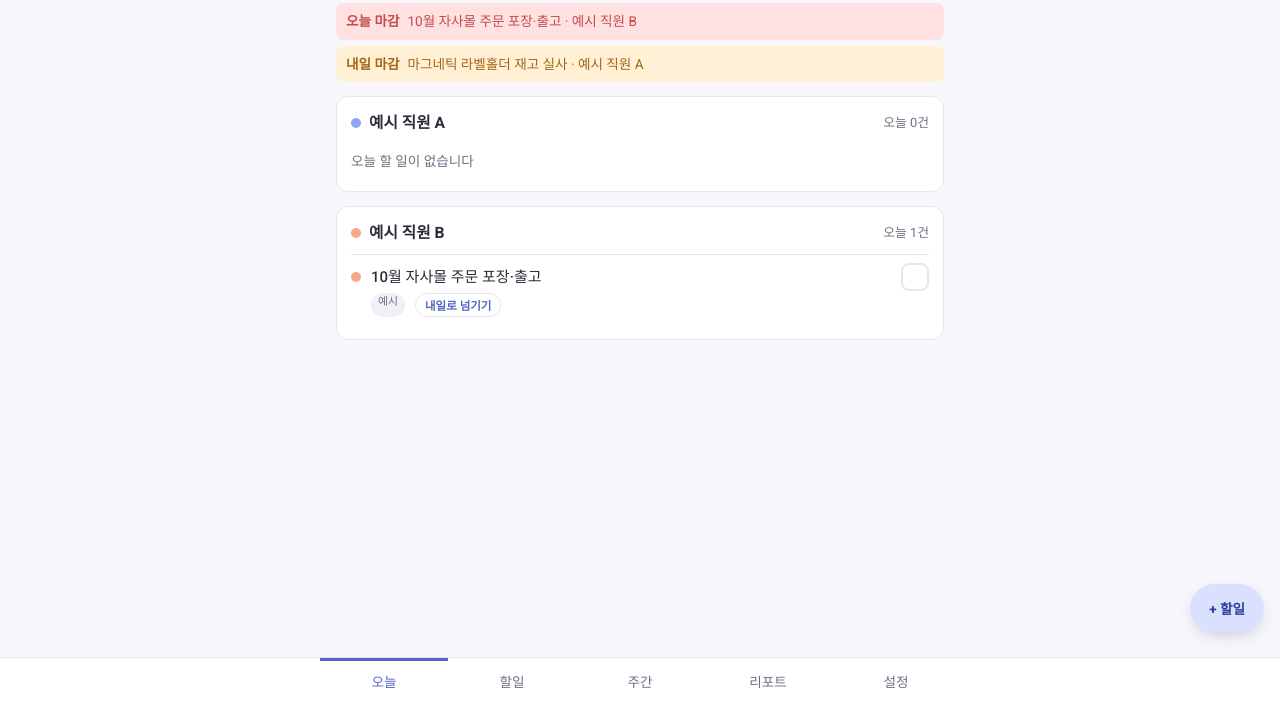
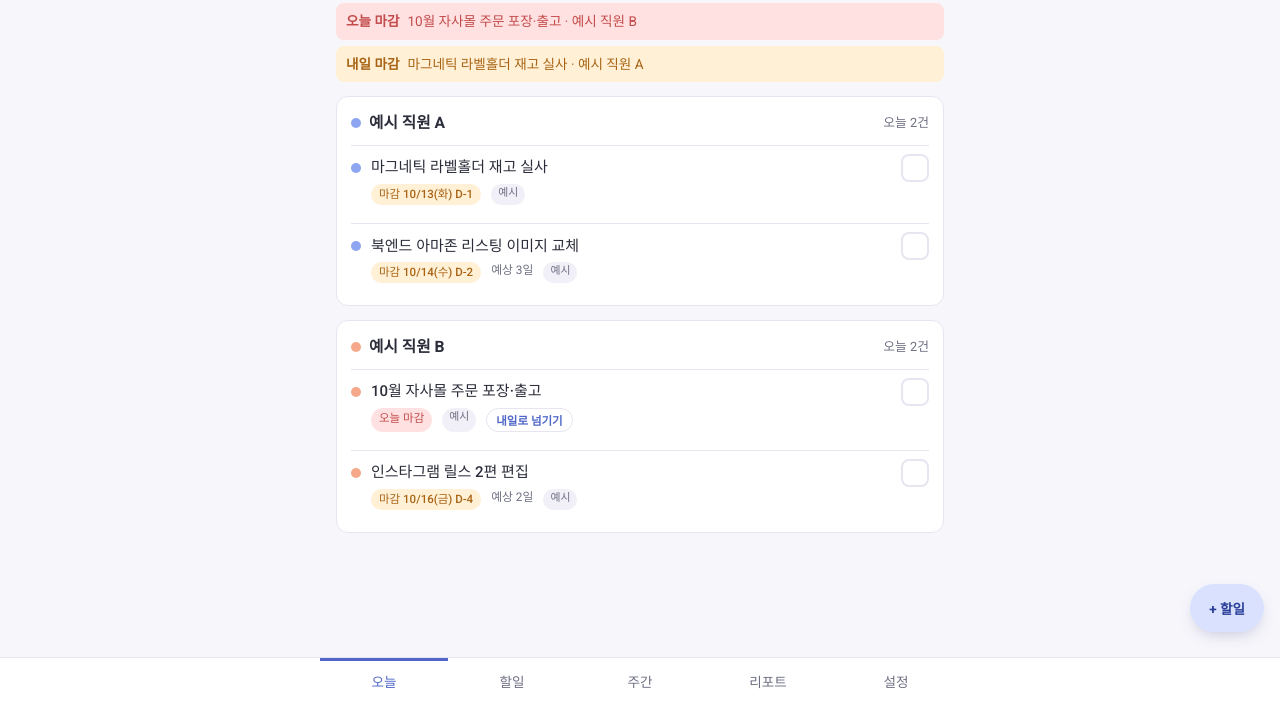
Before and after one commit to baekman030802/lf-team-tasks, a website: page www/index.html in a window 1280 px wide. Shown: the part 96-800 px from the top of the page. Drawn offline with Linux system fonts and the light colour scheme.

Commit message:
Add files via upload

```diff
--- a/www/index.html
+++ b/www/index.html
@@ -504,12 +504,12 @@ function renderToday(sc){
   // per employee: tasks whose days include today, plus unfinished ones whose planned days already ended
   $('todayList').innerHTML=S.emps.length?S.emps.map(e=>{
     const c=colorOf(e);
-    // 오늘 마감인 일만 (사용자 요청). 완료한 것도 체크된 채로 남김
-    const list=S.tasks.filter(x=>has(x,e.id)&&!x.rep&&!x.ongoing&&x.due===t).sort((a,b)=>(num(a.prog)>=100)-(num(b.prog)>=100)||(a.time||'99').localeCompare(b.time||'99')||b.pri-a.pri);
+    // 오늘 마감 + 오늘이 기간(시작~마감) 안에 있는 일 (2026-10-12 사용자 요청)
+    const list=S.tasks.filter(x=>has(x,e.id)&&!x.rep&&!x.ongoing&&(x.due===t||(x.start<=t&&x.due>t&&(num(x.prog)<100||x.doneAt===t)))).sort((a,b)=>(num(a.prog)>=100)-(num(b.prog)>=100)||a.due.localeCompare(b.due)||(a.time||'99').localeCompare(b.time||'99')||b.pri-a.pri);
     const ids=list.filter(x=>num(x.prog)<100).map(x=>x.id);
     const rows=list.map(k=>{const dn=num(k.prog)>=100,est=estD(k),oth=withOthers(k,e.id);
       return `<div class="slice ${dn?'done':''}" data-edit="${k.id}"><span class="dot" style="--c:${c}"></span><span class="t">${esc(k.title)}</span>${cbx(k)}
-        <span class="sub">${k.time?`<span class="pill p-acc">${k.time}</span>`:''}${k.pri===3?'<span class="pill p-bad">매우 중요</span>':''}${est>1?`<span>예상 ${est}일</span>`:''}${oth?`<span>${esc(oth)}</span>`:''}${k.ex?'<span class="tag">예시</span>':''}${dn?'':`<button class="tmrb" data-tmr="${k.id}">내일로 넘기기</button>`}</span></div>`}).join('');
+        <span class="sub">${k.due===t?'<span class="pill p-bad">오늘 마감</span>':`<span class="pill p-warn">마감 ${md(k.due)} ${dday(k.due)}</span>`}${k.time?`<span class="pill p-acc">${k.time}</span>`:''}${k.pri===3?'<span class="pill p-bad">매우 중요</span>':''}${est>1?`<span>예상 ${est}일</span>`:''}${oth?`<span>${esc(oth)}</span>`:''}${k.ex?'<span class="tag">예시</span>':''}${dn||k.due!==t?'':`<button class="tmrb" data-tmr="${k.id}">내일로 넘기기</button>`}</span></div>`}).join('');
     const on=[]; // 상시 업무는 주간·리포트에서만 보임
     const rp=S.tasks.filter(x=>x.rep&&has(x,e.id)&&occOn(x,t));
     const rRows=rp.map(k=>{const dn=repDone(k,t);return `<div class="slice ${dn?'done':''}" data-occ="${k.id}|${t}"><span class="dot" style="--c:${c}"></span><span class="t">${esc(k.title)}</span>${cbx(k,t)}<span class="sub">${k.time?`<span class="pill p-acc">${k.time}</span>`:''}<span>↻ ${repLabel(k.rep,k.start)}${origOf(k,t)!==t?` · 이번만 옮김 (원래 ${md(origOf(k,t))})`:''}</span>${memoOf(k,t)?`<span class="rmemo">메모: ${esc(memoOf(k,t))}</span>`:''}</span></div>`}).join('');
```
